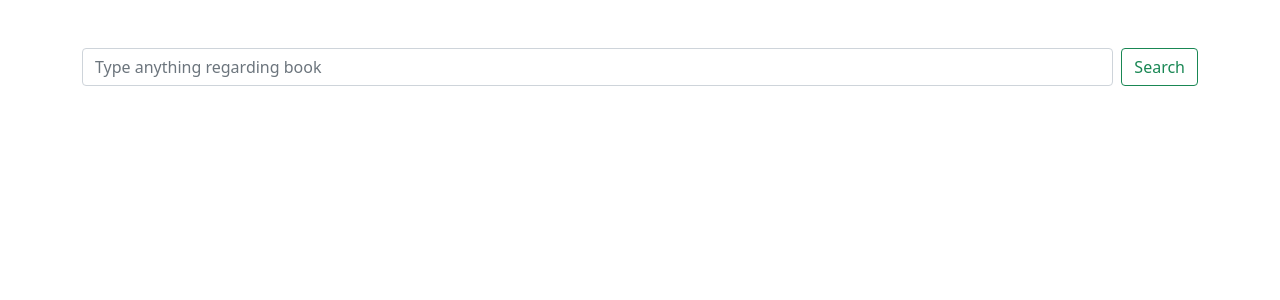
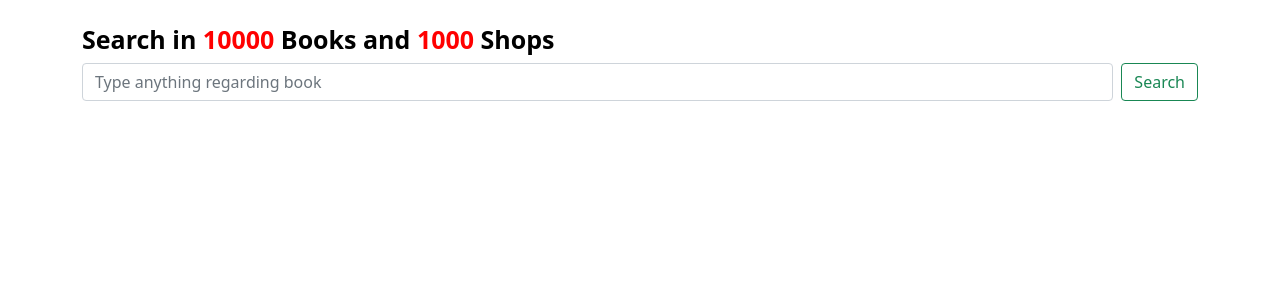
Before and after one commit to yeole-rohan/book-finder, a Django app: page / in a window 1280 px wide. Shown: the part 56-356 px from the top of the page. Run offline with Django 4.2, Linux system fonts and the light colour scheme.

Commit message:
some changes

```diff
--- /dev/null
+++ b/common.py
@@ -0,0 +1,6 @@
+from django.core.paginator import Paginator, EmptyPage, PageNotAnInteger
+def paginate_results(request, queryset, results_per_page):
+    page_number = request.GET.get('page')
+    paginator = Paginator(queryset, results_per_page)
+    page = paginator.get_page(page_number)
+    return page
--- a/search/static/js/selectbook.js
+++ b/search/static/js/selectbook.js
@@ -14,13 +14,13 @@ $(document).ready(function () {
             },
             data: {
                 "bookId": parseInt(this.dataset.bookId),
-                "checkStatus" : this.checked
+                "checkStatus": this.checked
             },
             success: function (res, status) {
                 console.log(res['status']);
                 if (res['status']) {
                     var message = '<div class="alert alert-success" role="alert">' + res["message"] + '</div>'
-                }else{
+                } else {
                     var message = '<div class="alert alert-danger" role="alert">' + res["message"] + '</div>'
                 }
                 document.querySelector(".messages").innerHTML = message
--- a/search/templates/search.html
+++ b/search/templates/search.html
@@ -2,24 +2,29 @@
 {% load static %}
 {% block content %}
 <div class="container">
-    <form class="d-flex mt-5" method="POST">
+    <div class="search-head mt-4 mb-2">
+        Search in <span>10000</span> Books and <span>1000</span> Shops
+    </div>
+    <form class="d-flex" method="POST">
         {% csrf_token %}
         <input class="form-control me-2" type="search" name="search-input" placeholder="Type anything regarding book" aria-label="Search" required>
         <button class="btn btn-outline-success" type="submit" name="search-btn">Search</button>
     </form>
 
     {% if search_results %}
-        <h1>Search Results for "{{ keyword }}"</h1>
-        {% if users_with_these_books %}
+        <h5 class="mt-3 mb-3">Search Results for "{{ keyword }}"</h5>
+        {{users_shops_with_these_books}}
+        {% if users_shops_with_these_books %}
             <div class="row">
                 {% for book in search_results %}
-                    <div class="col-12">
+                    <div class="col-12 mb-4">
                         <div class="card">
                             <div class="row g-0">
-                            <div class="col-lg-2 col-md-4 col-sm-12">
-                                <img src="{{book.thumbnail}}" class="img-fluid rounded-start" alt="{{ book.title }}">
+
+                                <div class="col-lg-2 col-md-4 col-sm-12 text-center pt-1 pb-1">
+                                <img  src="{% if book.thumbnail %}{{book.thumbnail}}{% else %}{% static 'img/placeholder.png' %}{% endif %}" class="img-fluid rounded-start {% if not book.thumbnail %} placeholder-img {% endif %}" alt="{% if book.thumbnail %}{{ book.title }} {% else %} Placeholder Image {% endif %}">
                             </div>
-                            <div class="col-lg-6 col-md-4 col-sm-12">
+                            {% comment %} <div class="col-lg-6 col-md-4 col-sm-12">
                                 <div class="card-body">
                                     <h5 class="card-title">{{ book.title }}</h5>
                                     <p class="card-text">{{book.description | truncatechars:"30"}}</p>
@@ -30,27 +35,28 @@
                                     <a href="{{book.preview_link}}" class="card-link">Preview</a>
                                     <a href="{{book.info_link}}" class="card-link">Info link</a>
                                 </div>
-                            </div>
-                            <div class="col-lg-4 col-md-4 col-sm-12">
-                                {% for shop in users_with_these_books %}
+                            </div> {% endcomment %}
+                            <div class="col-lg-8 col-md-8 col-sm-12">
+                                <div class="card-body">
+                                    <h5 class="card-title book-name"> <strong>{{ book.title }}</strong> </h5>
+                                    {% for shop in users_shops_with_these_books %}
                                         {% if shop.book.id == book.id %}
 
-                                        Available at {{shop.user.shopName}}
+                                            <p class="shop-name">{{shop.user.shopName}} {% if shop.user.isVerified %}<img class="ms-2" alt=
+                                                "verified" src="{% static 'img/verify.png' %}">{% endif %}</p>
                                             <div class="card-text">
-                                            <p>
-                                            {% if shop.user.isVerified %}Verified {% else %}Not Verified{% endif %}
-                                            </p>
-                                            <p>Address - {{shop.user.shopAddress}}</p>
-                                            <p>Address on Map Location</p>
+                                                <p class="shop-location"><img alt="Location" class="" src="{% static 'img/location.png' %}"> - {{shop.user.shopAddress}}</p>
+                                                {% comment %} <p>Address on Map Location</p> {% endcomment %}
                                             </div>
-                                        <div class="card-text">
-                                            <a href="tel:+{{shop.user.mobileNumber}}" class="card-link">Call</a>
-                                            <a href="mailto:{{shop.user.email}}" class="card-link">Email</a>
+                                            <div class="card-text pt-2">
+                                                <a class="card-link btn btn-success">+91 {{shop.user.mobileNumber}}</a>
+                                                <a href="mailto:{{shop.user.email}}" class="card-link btn btn-primary">Email</a>
                                             </div>
 
                                         {% endif %}
 
                                     {% endfor %}
+                                </div>
                             </div>
                             </div>
                         </div>
--- a/search/views.py
+++ b/search/views.py
@@ -22,6 +22,11 @@ def selectbooks(request):
                 search_results = Book.objects.filter(q_objects).exclude(id__in=userHasBooks)[:10]
             except:
                 search_results = Book.objects.filter(q_objects).exclude(id__in=userHasBooks)
+            # results_per_page = 10
+            # page_number = request.GET.get('page')
+
+            # paginator = Paginator(search_results, results_per_page)
+            # search_results = paginator.get_page(page_number)
     else:
         messages.warning(request, "Wait till we verify your account")
         return redirect("search:selectbooks")
@@ -37,7 +42,7 @@ def adminsearch(request):
     return render(request, "adminsearch.html", {'keyword' : keyword})
 
 def search(request):
-    keyword, search_results, users_with_these_books = '', '', ''
+    keyword, search_results, users_shops_with_these_books = '', '', ''
     if request.method == "POST" and "search-btn" in request.POST:
         keyword = request.POST.get("search-input")
         q_objects = create_query(keyword)
@@ -47,9 +52,10 @@ def search(request):
             search_results = Book.objects.filter(q_objects)[:10]
         except:
             search_results = Book.objects.filter(q_objects)
-        users_with_these_books = UserBook.objects.filter(book__in=search_results.values_list("id", flat=True)).select_related("user")
-        print(users_with_these_books, "Billesur", search_results)
-    return render(request, "search.html", {'search_results' : search_results, 'keyword' : keyword, 'users_with_these_books' : users_with_these_books})
+        users_shops_with_these_books = UserBook.objects.filter(book__in=search_results.values_list("id", flat=True)).select_related("user")
+        print(users_shops_with_these_books, "Billesur", search_results)
+    # search_results.exclude(is__in=)
+    return render(request, "search.html", {'search_results' : search_results, 'keyword' : keyword, 'users_shops_with_these_books' : users_shops_with_these_books})
 
 def create_query(keyword):
     q_objects = Q()
--- a/static/css/style.css
+++ b/static/css/style.css
@@ -9,3 +9,21 @@ p{
     left: auto;
     right: 20px;
 }
+.search-head {
+    font-size: 25px;
+    line-height: 31px;
+    color: black;
+    font-weight: 700;
+}
+.search-head span{
+    color: red;
+}
+.shop-name img{
+    width: 15px;
+}
+.shop-location img{
+    width: 20px;
+}
+.placeholder-img{
+    width: 150px;
+}
```
Also changed, not shown: static/img/location.png (added), static/img/placeholder.png (added), static/img/verify.png (added). Lines whose indentation alone changed are shown as unchanged.
